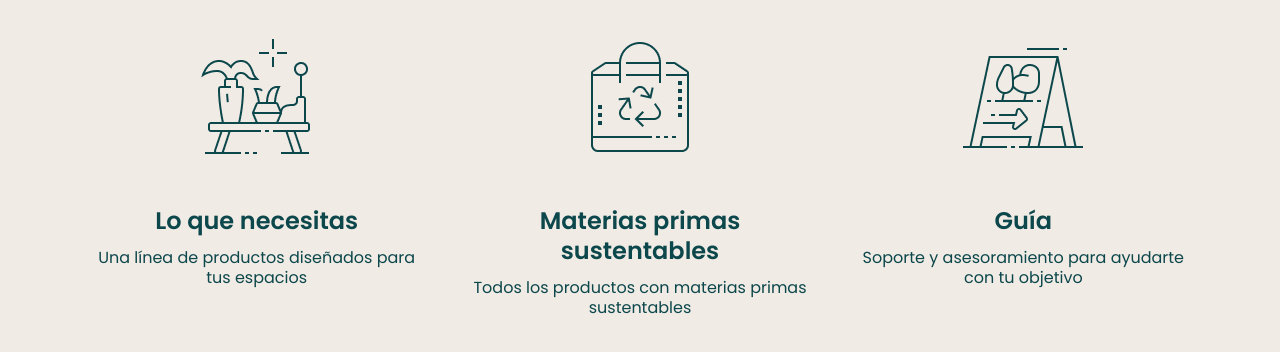
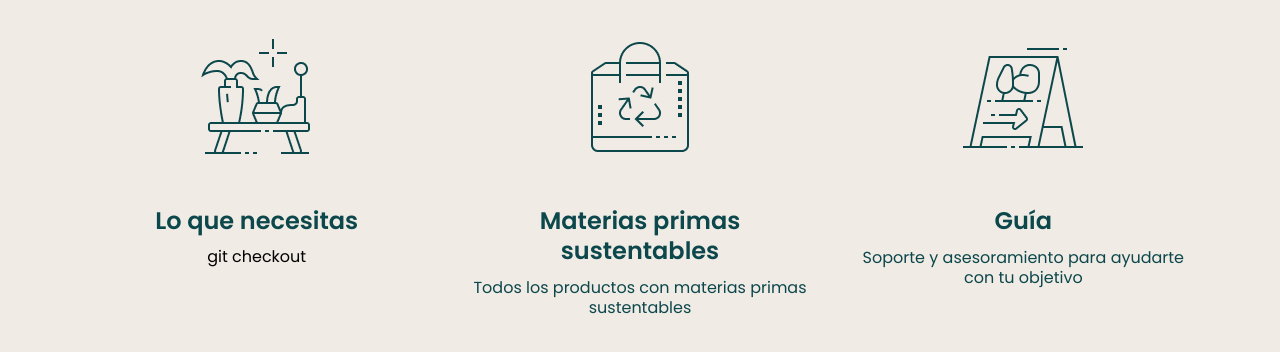
Before and after one commit to Sarasatory/Open-Spaces, a website: page src/html/index.html in a window 1280 px wide. Shown: the part 899-1251 px from the top of the page. Drawn offline with nearby package versions, Linux system fonts and the light colour scheme; files that its build step writes are made by us from their sources; files whose address does not match are found by name.

```diff
--- a/src/html/partials/advantages.html
+++ b/src/html/partials/advantages.html
@@ -6,8 +6,7 @@
     </h2>
     <article class="advantages__container__article">
       <img src="./assets/images/icon_1.png" alt="Icon 1" />
-      <h3>Lo que necesitas</h3>
-      <p>Una línea de productos diseñados para tus espacios</p>
+      <h3>Lo que necesitas</h3>git checkout</p>
     </article>
     <article class="advantages__container__article">
       <img src="./assets/images/icon_2.png" alt="Icon 2" />
```
